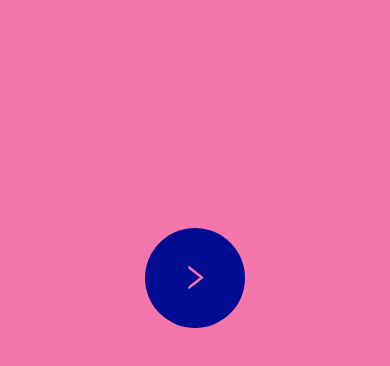
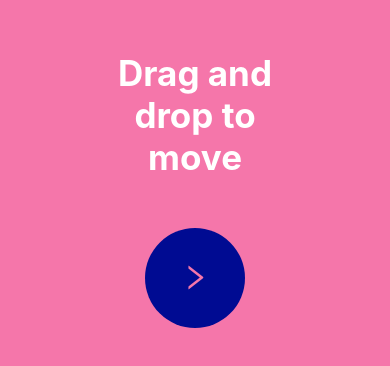
Before and after one commit to delta94/ReactNative-DotInversion-Animation, a React Native app: screen / in a window 390 px wide. Shown: the part 416-782 px from the top of the page. Built offline with nearby package versions, Linux system fonts and the light colour scheme.

Commit message:
text added above circle and circle to reset to 0

```diff
--- a/App.js
+++ b/App.js
@@ -1,4 +1,4 @@
-import React, {useState, useRef} from 'react';
+import React, {useRef} from 'react';
 
 import AntDesign from 'react-native-vector-icons/AntDesign';
 
@@ -8,19 +8,27 @@ import {
   StatusBar,
   TouchableOpacity,
   Animated,
+  Text,
+  Dimensions,
 } from 'react-native';
+
+const {width} = Dimensions.get('window');
 
 const {Value, timing} = Animated;
 
 const AnimatedAntDesign = Animated.createAnimatedComponent(AntDesign);
 
 const App = () => {
-  const [value, setValue] = useState(0);
   const animation = useRef(new Value(0)).current;
 
   const rotateY = animation.interpolate({
     inputRange: [0, 0.5, 1],
     outputRange: ['0deg', '-90deg', '-180deg'],
+  });
+
+  const iconRotateY = animation.interpolate({
+    inputRange: [0, 1],
+    outputRange: [`0deg`, '180deg'],
   });
 
   const scale = animation.interpolate({
@@ -44,15 +52,16 @@ const App = () => {
   });
 
   const opacity = animation.interpolate({
-    inputRange: [0, 0.1, 0.9, 1],
+    inputRange: [0, 0.01, 0.9, 1],
     outputRange: [1, 0, 0, 1],
   });
 
-  const buttonHandler = (number) => {
-    setValue(number);
+  const buttonHandler = () => {
+    animation.setValue(0);
+
     timing(animation, {
-      toValue: number,
-      duration: 2000,
+      toValue: 1,
+      duration: 1500,
       useNativeDriver: false,
     }).start();
   };
@@ -61,6 +70,11 @@ const App = () => {
     <View style={styles.container}>
       <StatusBar hidden />
       <Animated.View style={[styles.circleContainer, {backgroundColor}]}>
+        <Animated.View style={[styles.contentContainer]}>
+          <View style={[styles.textContainer]}>
+            <Text style={styles.text}>Drag and drop to move</Text>
+          </View>
+        </Animated.View>
         <Animated.View
           style={[
             styles.circle,
@@ -69,10 +83,13 @@ const App = () => {
               transform: [{perspective: 100}, {scale}, {rotateY}, {translateX}],
             },
           ]}>
-          <TouchableOpacity
-            style={styles.circle}
-            onPress={() => buttonHandler(value === 0 ? 1 : 0)}>
-            <Animated.View style={[styles.circle, styles.button, {opacity}]}>
+          <TouchableOpacity style={styles.circle} onPress={buttonHandler}>
+            <Animated.View
+              style={[
+                styles.circle,
+                styles.button,
+                {opacity, transform: [{rotateY: iconRotateY}]},
+              ]}>
               <AnimatedAntDesign
                 name="right"
                 size={28}
@@ -96,6 +113,19 @@ const styles = StyleSheet.create({
     alignItems: 'center',
     paddingBottom: 100,
   },
+  contentContainer: {
+    paddingBottom: 50,
+    flexDirection: 'row',
+  },
+  textContainer: {
+    width: width / 1.8,
+  },
+  text: {
+    fontSize: 35,
+    fontWeight: 'bold',
+    textAlign: 'center',
+    color: '#fff',
+  },
   circle: {
     width: 100,
     height: 100,
```
